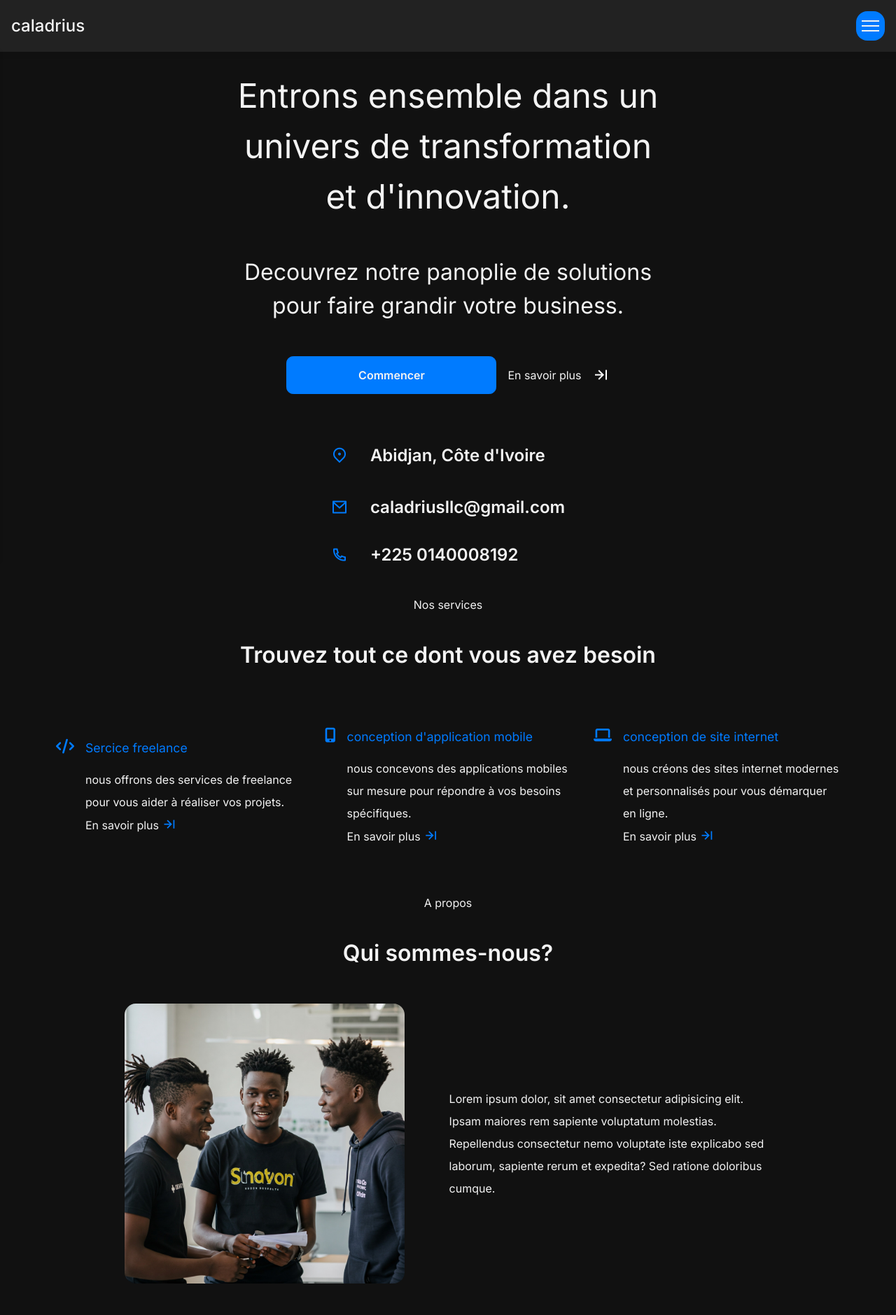
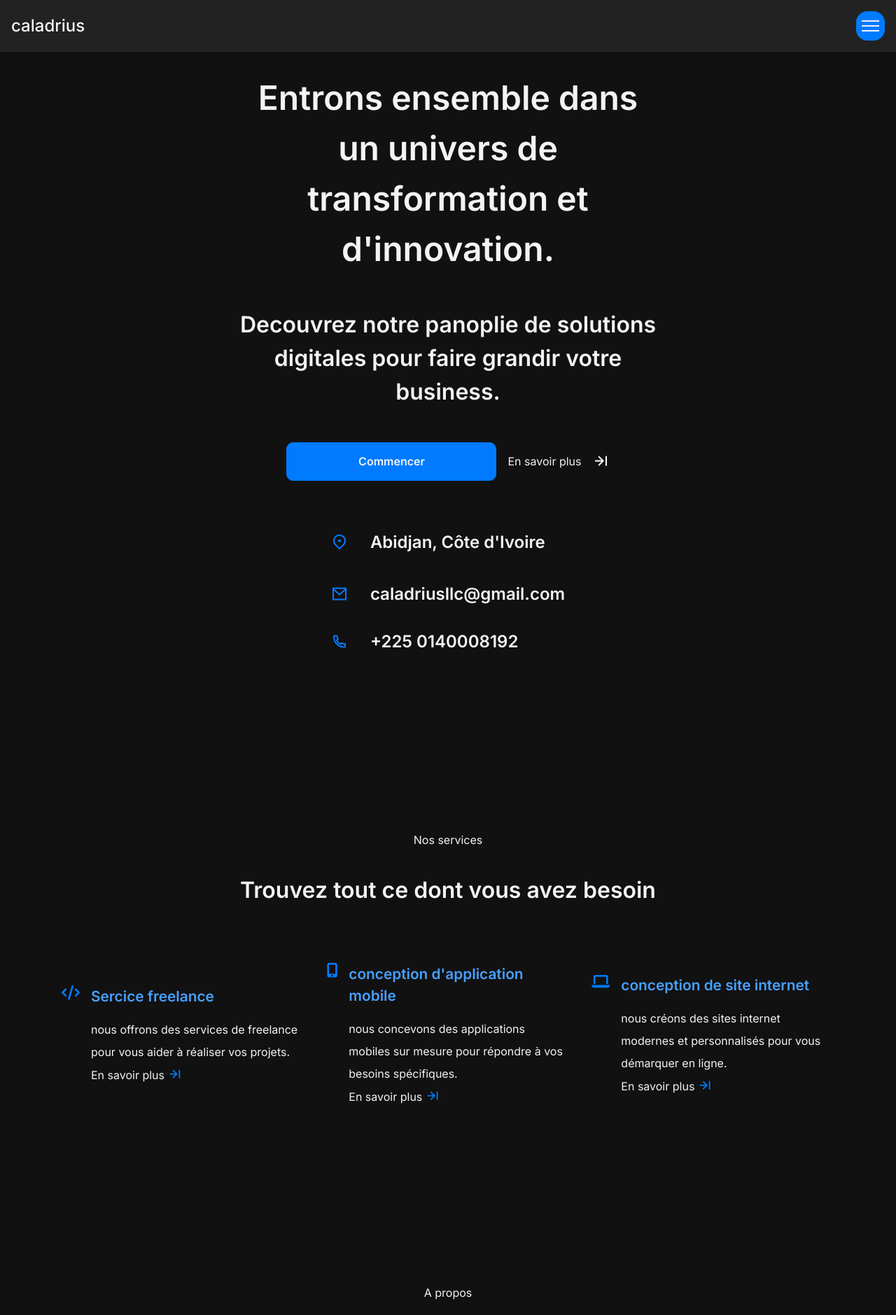
Before and after one commit to Migthyvan/Caladrius, a Vue app in the folder Caladrius/: page / in a window 1280 px wide. Shown: the top 1879 px of the page at 70% size. Built offline with nearby package versions, Linux system fonts and the light colour scheme.

Commit message:
form tools night 2

```diff
--- a/Caladrius/src/assets/main.css
+++ b/Caladrius/src/assets/main.css
@@ -15,12 +15,14 @@
 
 h1 {
   font-size: 3rem;
+  font-weight: 600;
   color: #f3f3f3;
   margin-bottom: 1rem;
 }
 
 h2 {
   font-size: 2rem;
+  font-weight: 600;
   color: #f3f3f3;
   margin-bottom: 1rem;
 }
@@ -115,4 +117,7 @@ img{
 
 .main__container{
   padding: 1rem;
+  box-sizing: border-box; /* Inclut padding/border dans la largeur */
+  min-height: 100vh;
+  overflow-y: hidden ;/* Masque le défilement vertical */
 }
--- a/Caladrius/src/components/layout/navbar.vue
+++ b/Caladrius/src/components/layout/navbar.vue
@@ -53,7 +53,6 @@ justify-content: space-between;
 align-items: center;
 padding: 1rem 2rem;
 background-color:#222222;
-;
 color: #f3f3f3;
 position: fixed;
 top: 0;
@@ -61,6 +60,7 @@ left: 0;
 width: 100%;
 z-index: 1000;
 box-shadow: 0 2px 10px rgba(0, 0, 0, 0.1);
+overflow-x: hidden; /* Empêche le débordement horizontal */
 }
 
 .div__logo h3 {
@@ -75,6 +75,7 @@ display: flex;
 list-style: none;
 margin: 0;
 padding: 0;
+
 }
 
 .div__menu li {
@@ -116,7 +117,7 @@ transition: all 0.3s ease;
 }
 
 /* Responsive - Menu Hamburger */
-@media (max-width: 1399px) {
+@media (max-width: 1350px) {
 .nav__container {
     padding: 1rem;
 }
@@ -138,6 +139,7 @@ transition: all 0.3s ease;
   transition: transform 0.3s ease;
   z-index: 1000;
   overflow-y: auto;
+  overscroll-behavior: contain; /* Évite le débordement du scroll parent */
 }
 
 .div__menu.active {
--- a/Caladrius/src/components/section/r_aboutUsSection.vue
+++ b/Caladrius/src/components/section/r_aboutUsSection.vue
@@ -68,6 +68,12 @@ export default {
     gap: 1rem;
 }
 
+.card h4{
+    font-size: 1.3rem;
+    font-weight: 600;
+    color: #47a0ff;
+}
+
 .card i{
     color: #f3f3f3;
 }
--- a/Caladrius/src/components/section/r_contactSection.vue
+++ b/Caladrius/src/components/section/r_contactSection.vue
@@ -50,6 +50,7 @@ export default {
     display: flex;
     gap: 1rem;
 }
+
 
 .coordinates__item{
     display: flex;
--- a/Caladrius/src/components/section/r_firstSection.vue
+++ b/Caladrius/src/components/section/r_firstSection.vue
@@ -7,7 +7,7 @@
                 d'innovation.
             </h1>
             <h2>
-                Decouvrez notre panoplie de solutions pour faire grandir votre business.
+                Decouvrez notre panoplie de solutions digitales pour faire grandir votre business.
             </h2>
             <div class="about__btn">
                 <mainButton label = "Commencer"></mainButton>
@@ -49,6 +49,9 @@ export default {
 .main__container{
     padding: 4rem 1rem 1rem 1rem;
     background: #111111;
+    box-sizing: border-box; /* Inclut padding/border dans la largeur */
+    min-height: 100vh;
+    overflow-y: hidden ;
 }
 
 .coordinates__item{
@@ -93,8 +96,8 @@ span {
 
 @media (min-width: 1024px) {
     .main__container{
-    padding: 6rem 4rem 1rem 4rem;
-    height: 100vh;
+    padding: 4rem 4rem 1rem 4rem;
+    min-height: 100vh;
     }
 
     h2{
--- a/Caladrius/src/components/section/r_serviceSection.vue
+++ b/Caladrius/src/components/section/r_serviceSection.vue
@@ -56,6 +56,12 @@ export default {
     gap: 1rem;
 }
 
+.card h4{
+    font-size: 1.3rem;
+    font-weight: 600;
+    color: #47a0ff;
+}
+
 .subtitle{
     font-size: 2rem;
 }
--- a/Caladrius/src/views/index.vue
+++ b/Caladrius/src/views/index.vue
@@ -30,10 +30,10 @@ export default {
 
 <style scoped>
 .container{
+    padding: 0.5rem;
     display: flex;
     flex-direction: column;
     gap: 2rem;
-    width: 100%;
     height: auto;
     background: #111111;
 }
```
Lines whose indentation alone changed are shown as unchanged.
